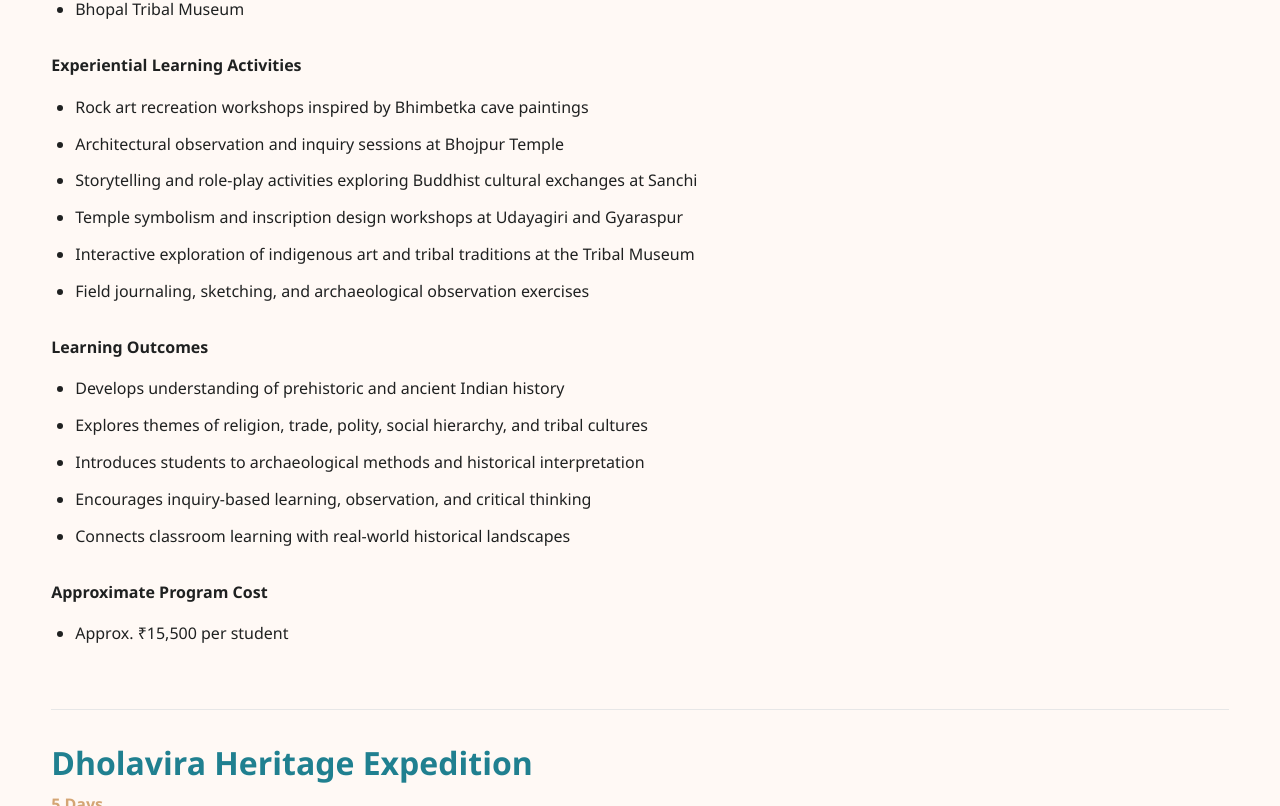
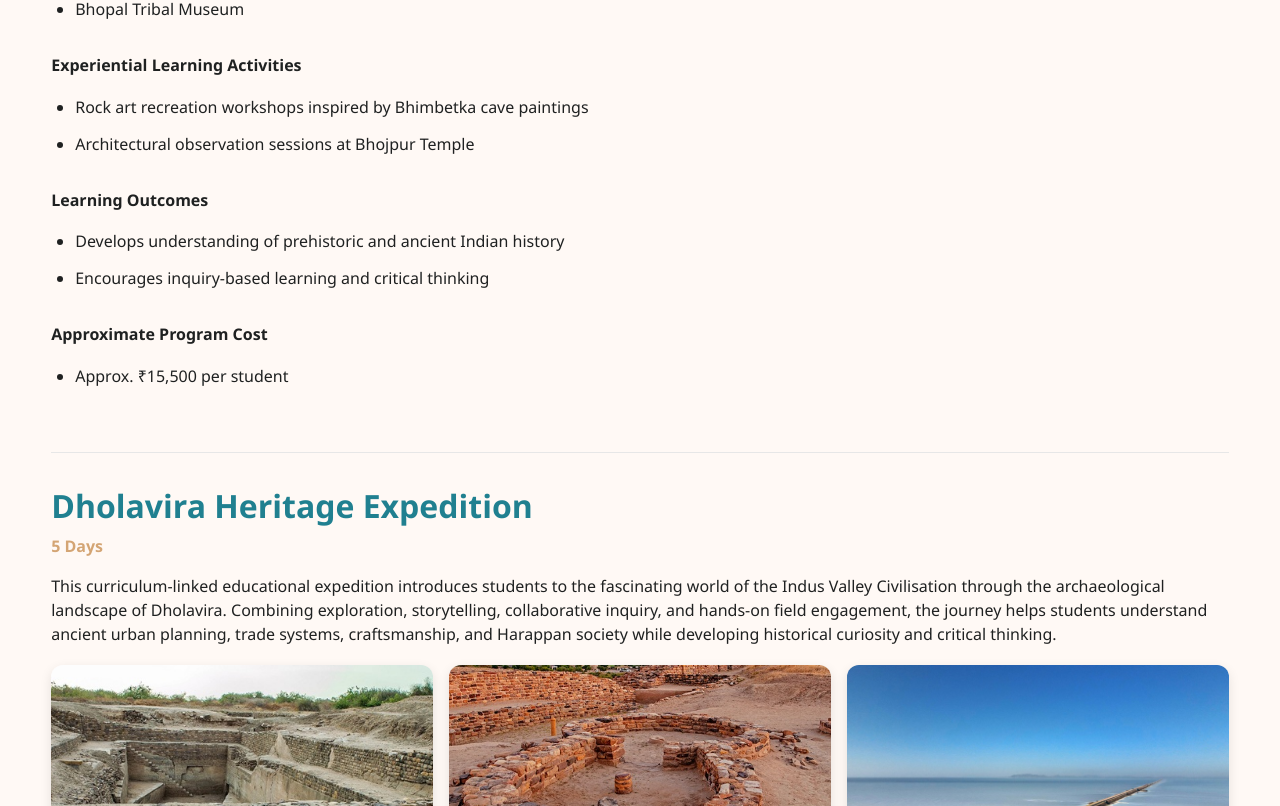
Before and after one commit to exploristoryeducations-alt/Exploristory, a React (Vite) app: page /services in a window 1280 px wide. Shown: the part 2274-3080 px from the top of the page. Built offline with nearby package versions, Linux system fonts and the light colour scheme.

Commit message:
Fixed some data

```diff
--- a/src/data/multidayData.js
+++ b/src/data/multidayData.js
@@ -27,19 +27,12 @@ const multidayData = [
 
     activities: [
       "Rock art recreation workshops inspired by Bhimbetka cave paintings",
-      "Architectural observation and inquiry sessions at Bhojpur Temple",
-      "Storytelling and role-play activities exploring Buddhist cultural exchanges at Sanchi",
-      "Temple symbolism and inscription design workshops at Udayagiri and Gyaraspur",
-      "Interactive exploration of indigenous art and tribal traditions at the Tribal Museum",
-      "Field journaling, sketching, and archaeological observation exercises",
+      "Architectural observation sessions at Bhojpur Temple",
     ],
 
     outcomes: [
       "Develops understanding of prehistoric and ancient Indian history",
-      "Explores themes of religion, trade, polity, social hierarchy, and tribal cultures",
-      "Introduces students to archaeological methods and historical interpretation",
-      "Encourages inquiry-based learning, observation, and critical thinking",
-      "Connects classroom learning with real-world historical landscapes",
+      "Encourages inquiry-based learning and critical thinking",
     ],
 
     cost: "Approx. ₹15,500 per student",
@@ -70,21 +63,12 @@ const multidayData = [
 
     activities: [
       "Guided wonder walks through ancient Harappan ruins",
-      "Storytelling and discussion sessions exploring Harappan civilisation",
-      "Group-based investigations into urban planning, trade, and craftsmanship",
       "Role-play activity: 'A Day in the Life of a Harappan Citizen'",
-      "Archaeologist-for-a-Day documentation and interpretation exercises",
-      "Fossil sketching and prehistoric timeline creation workshops",
-      "Museum artefact curation and themed exhibit activities",
-      "Reflection circles and collaborative presentation sessions",
     ],
 
     outcomes: [
       "Strengthens historical reasoning and observational skills",
-      "Encourages inquiry-based and reflective learning",
       "Develops understanding of ancient urban systems and civilisation structures",
-      "Connects textbook history with archaeological field exploration",
-      "Promotes collaboration, creativity, and interdisciplinary thinking",
     ],
 
     cost: "Approx. ₹25,000 per student",
@@ -114,22 +98,13 @@ const multidayData = [
     ],
 
     activities: [
-      "Battlefield mapping and military strategy exercises at Sinhagad Fort",
-      "Maratha soldier journal-writing and historical reflection sessions",
-      "Role-play recreations of Shivaji Maharaj's meeting with Afzal Khan",
-      "Ethical debates on diplomacy, warfare, and leadership",
-      "Warship design workshops exploring Maratha naval innovation at Suvarnadurg",
-      "Illustrated coastal postcard creation inspired by maritime heritage",
-      "Shivaji court simulations and royal seal design challenges at Raigad",
-      "Collaborative storytelling and tactical planning activities",
+      "Battlefield mapping, strategy exercises, and role-play recreations of key Maratha events",
+      "Creative workshops on naval innovation, fort heritage, court simulations, and storytelling activities",
     ],
 
     outcomes: [
-      "Develops understanding of Maratha military history and governance",
-      "Explores strategic warfare, naval innovation, and fort architecture",
-      "Builds historical empathy and critical analysis skills",
-      "Encourages creativity, teamwork, leadership, and civic imagination",
-      "Connects regional history with broader themes of resistance and statecraft",
+      "Develops understanding of Maratha military history, governance, and strategic warfare",
+      "Encourages historical analysis, creativity, teamwork, and leadership skills",
     ],
 
     cost: "Approx. ₹15,500 per student",
@@ -159,20 +134,13 @@ const multidayData = [
     ],
 
     activities: [
-      "Detective walks investigating structures and settlement layouts",
-      "Artefact observation and analysis sessions at the museum",
-      "Role-play activities recreating life in ancient Tamil societies",
-      "Field journaling and archaeological sketching exercises",
-      "Discussions on heritage preservation and interpretation",
-      "Interactive inquiry sessions exploring early Tamil urbanisation",
+      "Detective walks, artefact analysis, and inquiry sessions exploring early Tamil urbanisation",
+      "Role-play activities, field journaling, and archaeological sketching exercises",
     ],
 
     outcomes: [
-      "Introduces students to archaeological field methods and interpretation",
-      "Develops understanding of early Tamil civilisation and urban life",
-      "Strengthens observation, inquiry, and analytical thinking skills",
-      "Encourages appreciation for heritage conservation and cultural identity",
-      "Connects classroom history with real archaeological evidence",
+      "Develops understanding of early Tamil civilisation and archaeological interpretation",
+      "Strengthens observation, analytical thinking, and appreciation for heritage conservation",
     ],
 
     cost: "Approx. ₹4,500 per student",
@@ -202,20 +170,13 @@ const multidayData = [
     ],
 
     activities: [
-      "Stone carving observation and symbolic interpretation workshops",
-      "Sketching sessions inspired by temple sculptures and architectural details",
-      "Architectural detective activities comparing Dravidian and Nagara styles",
-      "Guided storytelling sessions exploring mythology and temple narratives",
-      "Collaborative heritage interpretation and group presentation exercises",
-      "Reflection circles encouraging historical empathy and cultural understanding",
+      "Stone carving observation, sketching sessions, and architectural comparison activities",
+      "Guided storytelling, heritage interpretation, and reflection-based group discussions",
     ],
 
     outcomes: [
-      "Develops understanding of early Indian temple architecture and artistic traditions",
-      "Explores religious symbolism, inscriptions, and cultural narratives",
-      "Strengthens observation, reasoning, and visual interpretation skills",
-      "Encourages teamwork, creativity, and inquiry-based learning",
-      "Connects historical landscapes with architectural and cultural evolution",
+      "Develops understanding of Indian temple architecture, symbolism, and artistic traditions",
+      "Strengthens observation, creativity, teamwork, and inquiry-based learning skills",
     ],
 
     cost: "Approx. ₹12,500 per student",
@@ -248,21 +209,13 @@ const multidayData = [
     ],
 
     activities: [
-      "Object-based learning and interpretation activities at the Partition Museum",
-      "Reflective storytelling sessions exploring personal Partition narratives",
-      "Role-play and debate sessions on freedom, borders, and identity",
-      "Memorial walks and observation exercises at Jallianwala Bagh",
-      "Interactive discussions on resilience, migration, and collective memory",
-      "Creative expression workshops including journaling, sketching, and group presentations",
-      "Cultural exploration and heritage interpretation at the Golden Temple and historic sites",
+      "Museum interpretation, memorial walks, and discussions exploring Partition, migration, and collective memory",
+      "Role-play, reflective storytelling, and creative expression workshops on freedom, identity, and resilience",
     ],
 
     outcomes: [
-      "Develops deep understanding of the Indian Independence movement and Partition",
-      "Builds historical empathy through personal stories and material culture",
-      "Encourages ethical thinking, reflection, and civic responsibility",
-      "Strengthens critical thinking, collaboration, and communication skills",
-      "Connects regional history with national and global historical themes",
+      "Develops understanding of the Indian Independence movement and the impact of Partition",
+      "Strengthens historical empathy, critical thinking, communication, and civic awareness",
     ],
 
     cost: "Approx. ₹30,000 per student",
@@ -293,21 +246,13 @@ const multidayData = [
     ],
 
     activities: [
-      "Architectural observation and fortification analysis sessions",
-      "Historical storytelling exploring Rajput rulers and resistance",
-      "Creative sketching and palace documentation exercises",
-      "Temple symbolism and Jain art interpretation workshops",
-      "Role-play activities focused on court culture, governance, and diplomacy",
-      "Collaborative discussions on warfare, faith, and regional identity",
-      "Field journaling and landscape interpretation exercises",
+      "Architectural observation, fortification analysis, and creative sketching exercises exploring Rajput heritage",
+      "Historical storytelling, role-play, and discussions on warfare, governance, faith, and regional identity",
     ],
 
     outcomes: [
-      "Develops understanding of Rajput heritage, warfare, and fort culture",
-      "Explores architecture, administration, art, and spiritual traditions",
-      "Introduces students to Jain philosophy and artistic contributions",
-      "Encourages historical empathy, teamwork, and critical thinking",
-      "Connects landscapes, belief systems, and political power structures",
+      "Develops understanding of Rajput culture, architecture, warfare, and spiritual traditions",
+      "Strengthens historical empathy, critical thinking, teamwork, and cultural interpretation skills",
     ],
 
     cost: "Approx. ₹26,000 per student",
@@ -341,21 +286,13 @@ const multidayData = [
     ],
 
     activities: [
-      "Urban planning observation exercises exploring Jaipur's grid-based city design",
-      "Architectural analysis comparing Rajput, Mughal, and Indo-Saracenic styles",
-      "Scientific exploration sessions at Jantar Mantar studying astronomical instruments",
-      "Historical storytelling and heritage interpretation activities at Amer and Jaigarh",
-      "Workshops exploring traditional crafts, guild systems, and royal patronage",
-      "Field sketching, journaling, and collaborative heritage documentation exercises",
-      "Group discussions connecting geography, politics, architecture, and trade",
+      "Urban planning observation, architectural analysis, and scientific exploration sessions at historic sites",
+      "Historical storytelling, craft workshops, field sketching, and collaborative heritage documentation exercises",
     ],
 
     outcomes: [
-      "Develops understanding of Jaipur as India's first planned city",
-      "Explores architectural fusion and scientific innovation in medieval India",
-      "Introduces students to urban planning principles and historical geography",
-      "Encourages observation, inquiry, and interdisciplinary learning",
-      "Builds historical empathy and appreciation for heritage conservation",
+      "Develops understanding of Jaipur's urban planning, architectural fusion, and scientific heritage",
+      "Strengthens observation, interdisciplinary learning, historical empathy, and appreciation for heritage conservation",
     ],
 
     cost: "Approx. ₹26,500 per student",
```
